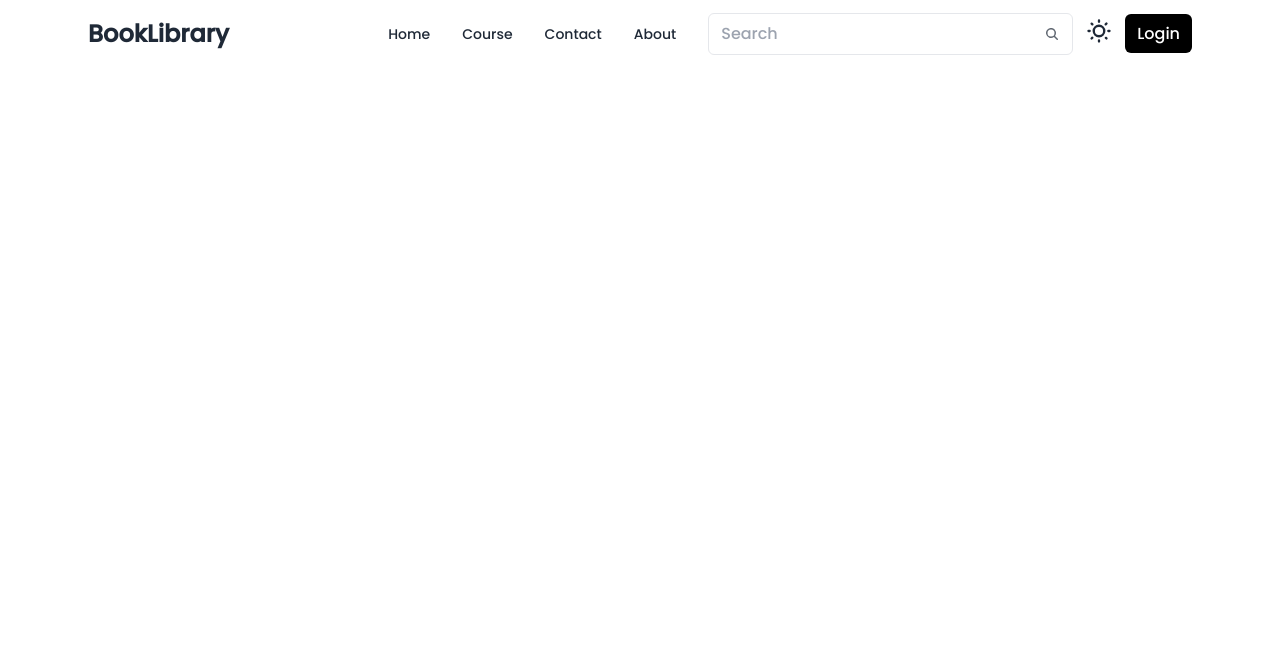
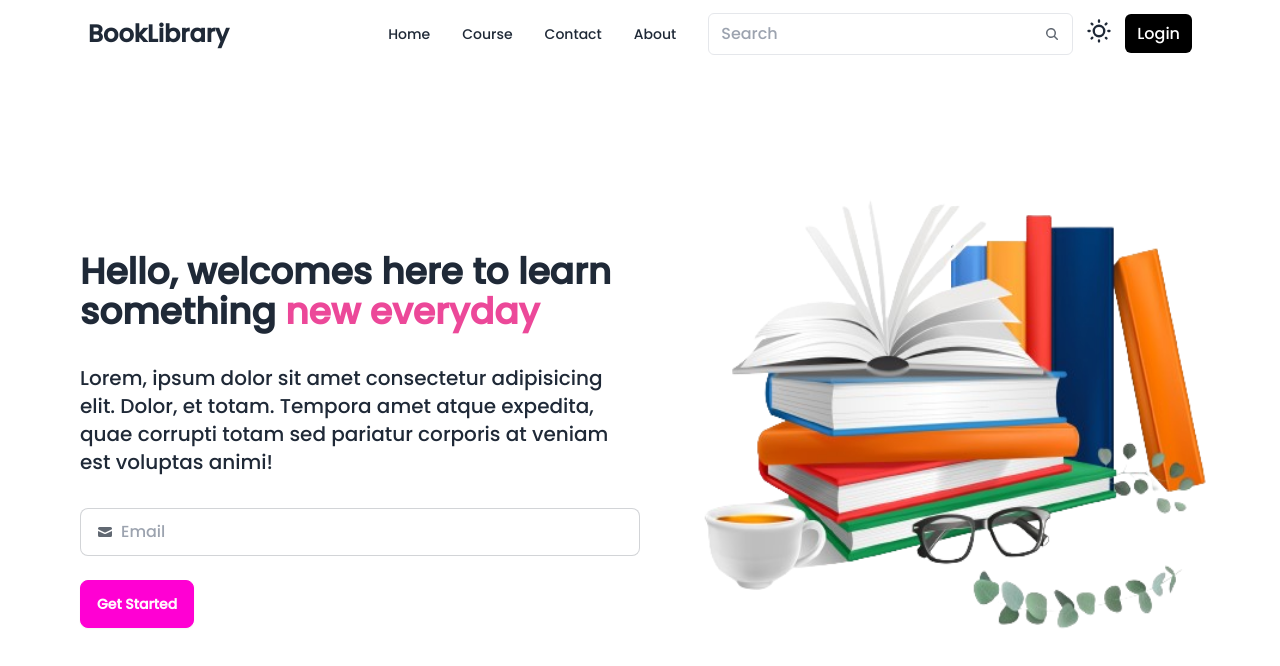
Before and after one commit to Rahulkr1001/BookHaven, a React (Vite) app in the folder frontend/: page / in a window 1280 px wide. Shown: the top 666 px of the page. Built offline with nearby package versions, Linux system fonts and the light colour scheme.

Commit message:
implemented:Banner component is created

```diff
--- a/frontend/src/App.jsx
+++ b/frontend/src/App.jsx
@@ -1,10 +1,12 @@
 import React from 'react'
 import Navbar from './components/Navbar'
+import Banner from './components/Banner'
 
 function App() {
   return (
     <>
     <Navbar/>
+    <Banner/>
     </>
   )
 }
--- /dev/null
+++ b/frontend/src/components/Banner.jsx
@@ -0,0 +1,44 @@
+import React from "react";
+import banner from "../../public/Banner.png";
+function Banner() {
+  return (
+    <>
+      <div className=" max-w-screen-2xl container mx-auto md:px-20 px-4 flex flex-col md:flex-row my-10">
+        <div className="w-full order-2 md:order-1 md:w-1/2 mt-12 md:mt-36">
+          <div className="space-y-8">
+            <h1 className="text-2xl md:text-4xl font-bold">
+              Hello, welcomes here to learn something <span className="text-pink-500">new everyday</span>
+            </h1>
+            <p className="text-sm md:text-xl">
+              Lorem, ipsum dolor sit amet consectetur adipisicing elit. Dolor,
+              et totam. Tempora amet atque expedita, quae corrupti totam sed
+              pariatur corporis at veniam est voluptas animi!
+            </p>
+            <label className="input input-bordered flex items-center gap-2">
+              <svg
+                xmlns="http://www.w3.org/2000/svg"
+                viewBox="0 0 16 16"
+                fill="currentColor"
+                className="w-4 h-4 opacity-70"
+              >
+                <path d="M2.5 3A1.5 1.5 0 0 0 1 4.5v.793c.026.009.051.02.076.032L7.674 8.51c.206.1.446.1.652 0l6.598-3.185A.755.755 0 0 1 15 5.293V4.5A1.5 1.5 0 0 0 13.5 3h-11Z" />
+                <path d="M15 6.954 8.978 9.86a2.25 2.25 0 0 1-1.956 0L1 6.954V11.5A1.5 1.5 0 0 0 2.5 13h11a1.5 1.5 0 0 0 1.5-1.5V6.954Z" />
+              </svg>
+              <input type="text" className="grow" placeholder="Email" />
+            </label>
+          </div>
+          <button className="btn mt-6 btn-secondary">Get Started</button>
+        </div>
+        <div className=" order-1 w-full mt-20 md:w-1/2">
+          <img
+            src={banner}
+            className="md:w-[550px] md:h-[460px] md:ml-12"
+            alt=""
+          />
+        </div>
+      </div>
+    </>
+  );
+}
+
+export default Banner;
```
Also changed, not shown: frontend/public/Banner.png (added).
